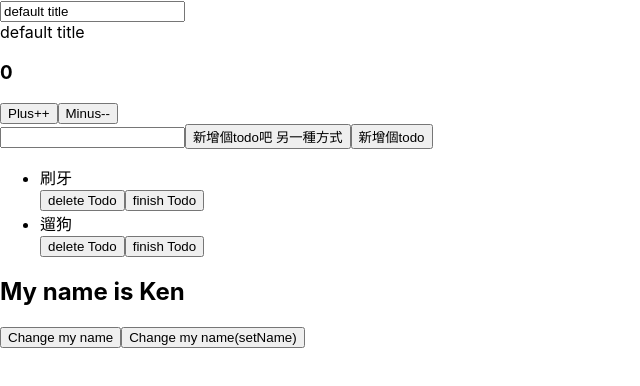
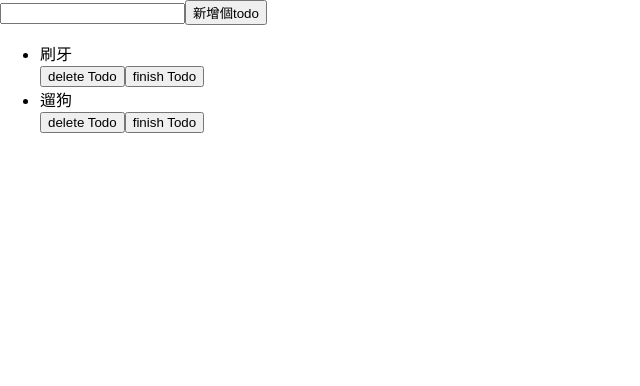
Before and after one commit to YouMinTW/react-tutorial, a React (Create React App) app: page / in a window 1280 px wide. Shown: the top 386 px of the page, without its empty margins (0-640 px from the left). Built offline with nearby package versions, Linux system fonts and the light colour scheme.

Commit message:
安裝個uuid並移除不必要的東西，準備繼續來做todo list

```diff
--- a/package.json
+++ b/package.json
@@ -8,7 +8,8 @@
     "@testing-library/user-event": "^7.1.2",
     "react": "^16.13.0",
     "react-dom": "^16.13.0",
-    "react-scripts": "3.4.0"
+    "react-scripts": "3.4.0",
+    "uuid": "^7.0.2"
   },
   "scripts": {
     "start": "react-scripts start",
--- a/src/App.js
+++ b/src/App.js
@@ -1,24 +1,11 @@
 import React from 'react';
 import TodoCollection from './TodoCollection.js';
-import Counter from './Counter.js';
-import Title,{ Title1 } from './Title'
-import {Timer1, Timer2} from './Timer'
-import ShowName from './ShowName.js';
+
 function App() {
-const [title, setTitle] = React.useState('default title')
-const handleChange = (e) => {
-  setTitle(e.target.value)
-}
+
   return (
     <div className="App">
-      {/* <Timer2 /> */}
-      {/* <Timer1 /> */}
-      <input type="text" onChange={handleChange} value={title}></input>
-      <Title title={title}/>
-      {/* <Title1 title={title}/> */}
-      <Counter />
       <TodoCollection />
-      <ShowName />
     </div>
   );
 }
--- a/src/TodoCollection.js
+++ b/src/TodoCollection.js
@@ -25,7 +25,6 @@ const TodoCollection = () => {
     <>
     <form onSubmit={handleSubmit}>
       <input type='text' onChange={handleChange} value={newTodo}></input>
-      <button onClick={handleSubmit}>新增個todo吧 另一種方式</button>
       <button type='submit'>新增個todo</button>
     </form>
 
```
Also changed, not shown: 1 other file (tests, documents, lock files or other folders).
